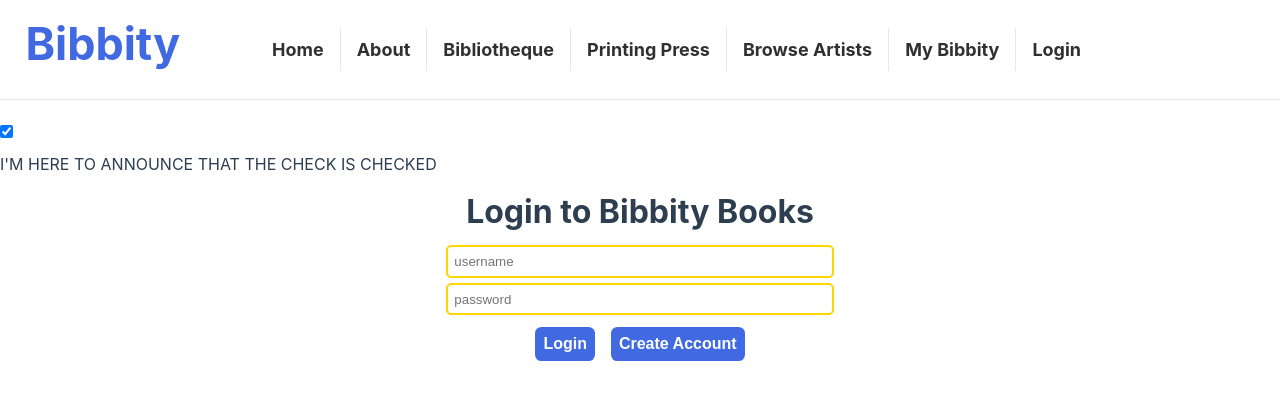
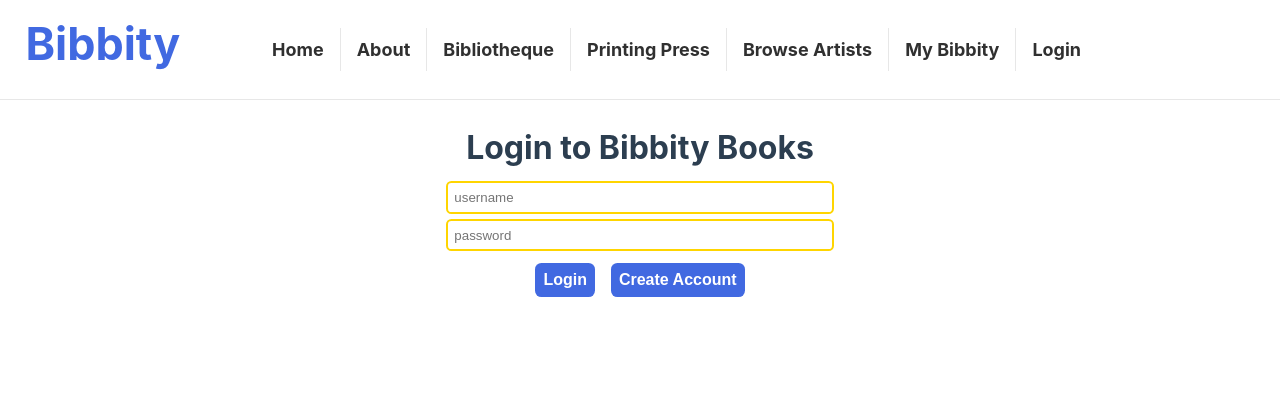
Before and after one commit to JordanAle/bibbity-app, a Vue app: page /my-bibbity in a window 1280 px wide. Shown: the top 400 px of the page. Built offline with nearby package versions, Linux system fonts and the light colour scheme; what vue3-google-login would draw is missing.

Commit message:
removed test checkbox on mybibbity

```diff
--- a/src/views/MyBibbityView.vue
+++ b/src/views/MyBibbityView.vue
@@ -157,8 +157,6 @@ function backgroundColor(){
 
 <template>
   <div class="container">
-    <input type="checkbox" v-model="checked">
-    <p v-if="checked">I'M HERE TO ANNOUNCE THAT THE CHECK IS CHECKED</p>
     <div v-if="is_logged_in == false" class="loggedout">
       <Login />
     </div>
```
